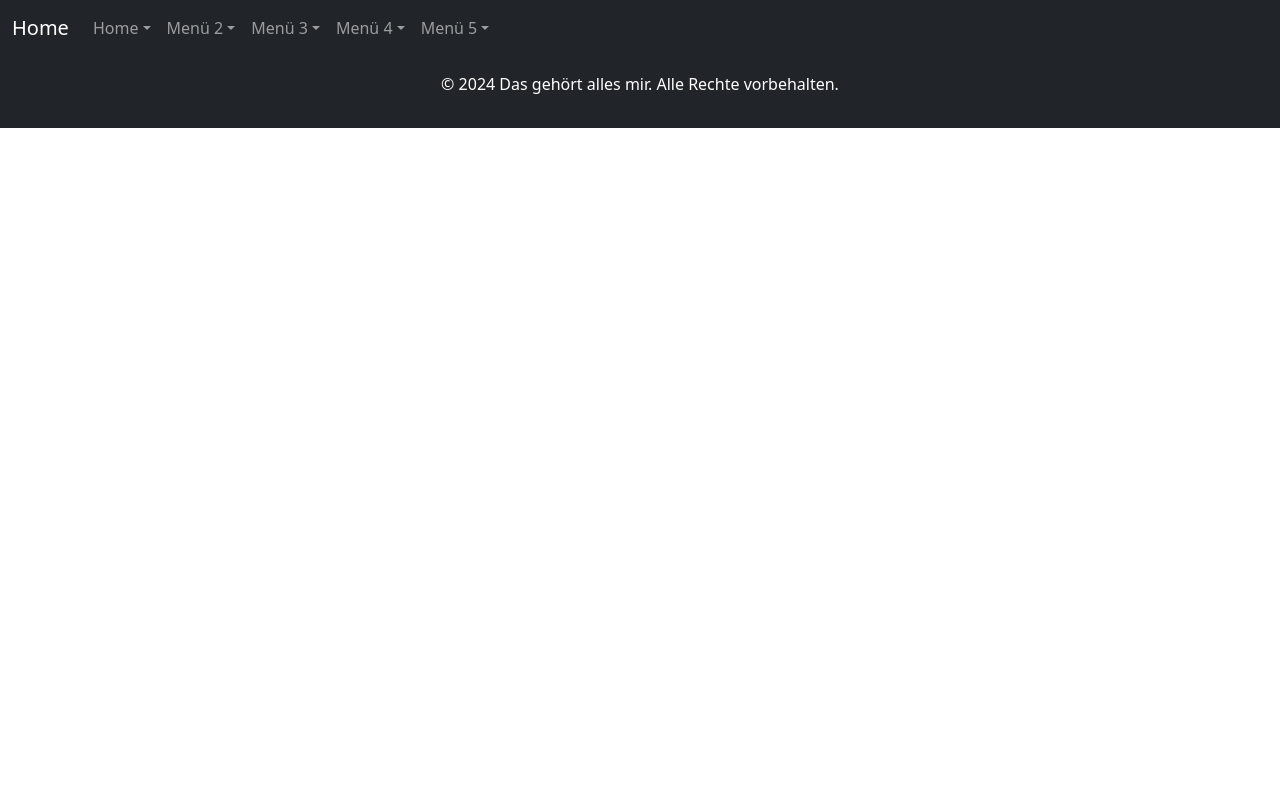
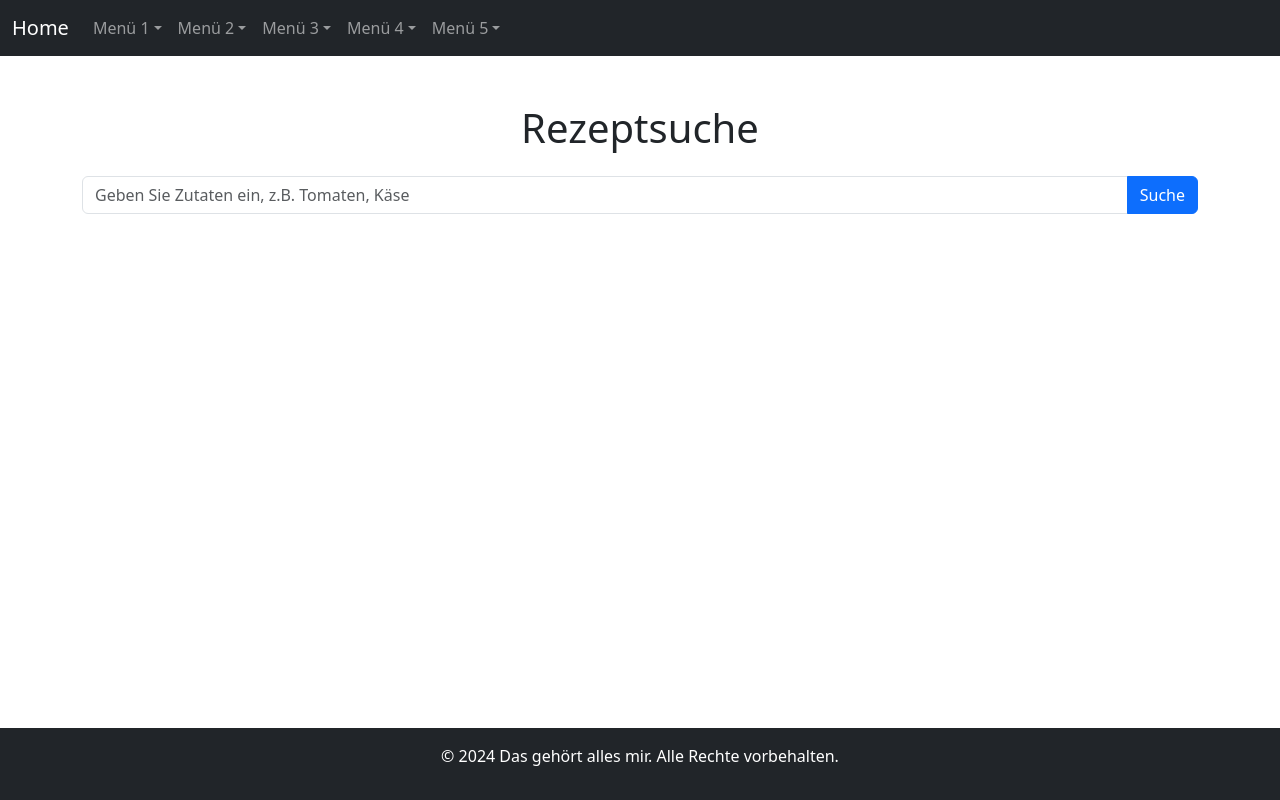
Before and after one commit to SirRazac/my-frontend-project, a React (Create React App) app: page /receipt in a window 1280 px wide. Built offline with nearby package versions, Linux system fonts and the light colour scheme.

Commit message:
some code optimisations

```diff
--- a/src/App.jsx
+++ b/src/App.jsx
@@ -1,10 +1,10 @@
 // ------------------------------------------------------------------------------
 // Import Packages
 // ------------------------------------------------------------------------------
-import React, { Component } from 'react';
-import { BrowserRouter as Router, Route, Routes } from 'react-router-dom';
-import 'bootstrap/dist/css/bootstrap.min.css';
-import 'bootstrap/dist/js/bootstrap.bundle.min';
+import React, { Component } from "react";
+import { BrowserRouter as Router, Route, Routes } from "react-router-dom";
+import "bootstrap/dist/css/bootstrap.min.css";
+import "bootstrap/dist/js/bootstrap.bundle.min";
 
 // ------------------------------------------------------------------------------
 // Import Components
@@ -14,65 +14,67 @@ import Navbar from "./component/navbars/navbar.jsx";
 // ------------------------------------------------------------------------------
 // Import Pages
 // ------------------------------------------------------------------------------
-import BasePage from './pages/basepage.jsx';
-import ShopPage from './pages/shoppage/shoppage.jsx';
-import QrCode from './pages/qrcode/qrcode.jsx';
-import Weather from './pages/weather/weather.jsx';
+import BasePage from "./pages/basepage.jsx";
+import ShopPage from "./pages/shoppage/shoppage.jsx";
+import QrCode from "./pages/qrcode/qrcode.jsx";
+import Weather from "./pages/weather/weather.jsx";
+import Recipe from "./pages/receipt/recipe.jsx";
 
 // ------------------------------------------------------------------------------
 // Class
 // ------------------------------------------------------------------------------
 const menuItems = [
   {
-      label: 'Home',
-      link: '/',
+    label: "Menü 1",
+    link: "/",
     subItems: [
-        { label: 'QR Code Generator', link: '/qrcode' },
-        { label: 'Shop', link: '/shoppage' },
-        { label: 'Wetter', link: '/weather' }
-      ]
+      { label: "QR Code Generator", link: "/qrcode" },
+      { label: "Shop", link: "/shoppage" },
+      { label: "Wetter", link: "/weather" },
+    ],
   },
   {
-      label: 'Menü 2',
-      link: '#about',
+    label: "Menü 2",
+    link: "#about",
     subItems: [
-        { label: 'Submenu 1', link: '#about/sub1' },
-        { label: 'Submenu 2', link: '#about/sub2' },
-        { label: 'Submenu 3', link: '#about/sub3' }
-      ]
+      { label: "Rezept Generator", link: "/receipt" },
+      { label: "Submenu 2", link: "#about/sub2" },
+      { label: "Submenu 3", link: "#about/sub3" },
+    ],
   },
   {
-      label: 'Menü 3',
-      link: '#services',
+    label: "Menü 3",
+    link: "#services",
     subItems: [
-        { label: 'Submenu 1', link: '#services/sub1' },
-        { label: 'Submenu 2', link: '#services/sub2' },
-        { label: 'Submenu 3', link: '#services/sub3' }
-      ]
+      { label: "Submenu 1", link: "#services/sub1" },
+      { label: "Submenu 2", link: "#services/sub2" },
+      { label: "Submenu 3", link: "#services/sub3" },
+    ],
   },
   {
-      label: 'Menü 4',
-      link: '#portfolio',
+    label: "Menü 4",
+    link: "#portfolio",
     subItems: [
-        { label: 'Submenu 1', link: '#portfolio/sub1' },
-        { label: 'Submenu 2', link: '#portfolio/sub2' },
-        { label: 'Submenu 3', link: '#portfolio/sub3' }
-      ]
+      { label: "Submenu 1", link: "#portfolio/sub1" },
+      { label: "Submenu 2", link: "#portfolio/sub2" },
+      { label: "Submenu 3", link: "#portfolio/sub3" },
+    ],
   },
   {
-      label: 'Menü 5',
-      link: '#contact',
+    label: "Menü 5",
+    link: "#contact",
     subItems: [
-        { label: 'Submenu 1', link: '#contact/sub1' },
-        { label: 'Submenu 2', link: '#contact/sub2' },
-        { label: 'Submenu 3', link: '#contact/sub3' }
-      ]
-    }
+      { label: "Submenu 1", link: "#contact/sub1" },
+      { label: "Submenu 2", link: "#contact/sub2" },
+      { label: "Submenu 3", link: "#contact/sub3" },
+    ],
+  },
 ];
 class App extends Component {
   render() {
     return (
       <Router>
+        <div className="d-flex flex-column min-vh-100">
           <React.Fragment>
             <Navbar title="Home" menuItems={menuItems} />
             <Routes>
@@ -80,13 +82,17 @@ const menuItems = [
               <Route path="/shoppage" element={<ShopPage />} />
               <Route path="/qrcode" element={<QrCode />} />
               <Route path="/weather" element={<Weather />} />
+              <Route path="/receipt" element={<Recipe />} />
             </Routes>
-                    <footer className="bg-dark text-white text-center py-3">
+            <footer className="bg-dark text-white text-center py-3 mt-auto">
               <div className="container">
-                            <p>&copy; 2024 Das gehört alles mir. Alle Rechte vorbehalten.</p>
+                <p>
+                  &copy; 2024 Das gehört alles mir. Alle Rechte vorbehalten.
+                </p>
               </div>
             </footer>
           </React.Fragment>
+        </div>
       </Router>
     );
   }
--- /dev/null
+++ b/src/pages/receipt/recipe.jsx
@@ -0,0 +1,103 @@
+// ------------------------------------------------------------------------------
+// Import Packages
+// ------------------------------------------------------------------------------
+import React, { useState } from "react";
+
+// ------------------------------------------------------------------------------
+// Class
+// ------------------------------------------------------------------------------
+const Recipe = () => {
+  const [ingredients, setIngredients] = useState("");
+  const [recipes, setRecipes] = useState([]);
+  const [loading, setLoading] = useState(false);
+  const [error, setError] = useState(null);
+
+  const handleSearch = async () => {
+    setLoading(true);
+    setError(null);
+
+    const formattedIngredients = encodeURIComponent(ingredients.trim());
+    const url = `https://gustar-io-deutsche-rezepte.p.rapidapi.com/search_api?text=${formattedIngredients}`;
+
+    const options = {
+      method: "GET",
+      headers: {
+        "x-rapidapi-key": "a86e5ae0e6mshd0b44e1c0d45919p1e96b5jsn3e873f3c45ed",
+        "x-rapidapi-host": "gustar-io-deutsche-rezepte.p.rapidapi.com",
+      },
+    };
+
+    try {
+      const response = await fetch(url, options);
+      if (!response.ok) {
+        throw new Error(`HTTP error! Status: ${response.status}`);
+      }
+      const result = await response.json();
+      console.log("API Response:", result);
+
+      if (Array.isArray(result) && result.length > 0) {
+        setRecipes(result);
+      } else {
+        setRecipes([]);
+        setError("Keine Rezepte gefunden.");
+      }
+    } catch (error) {
+      setError(`Fehler beim Abrufen der Rezepte: ${error.message}`);
+      console.error("Fehler:", error);
+    } finally {
+      setLoading(false);
+    }
+  };
+
+  return (
+    <div className="container mt-5">
+      <h1 className="text-center mb-4">Rezeptsuche</h1>
+      <div className="input-group mb-3">
+        <input
+          type="text"
+          className="form-control"
+          placeholder="Geben Sie Zutaten ein, z.B. Tomaten, Käse"
+          value={ingredients}
+          onChange={(e) => setIngredients(e.target.value)}
+        />
+        <button className="btn btn-primary" onClick={handleSearch}>
+          Suche
+        </button>
+      </div>
+      {loading && <p className="text-center">Laden...</p>}
+      {error && <p className="text-center text-danger">{error}</p>}
+      {recipes.length > 0 && (
+        <div className="card-deck mt-4">
+          {recipes.map((recipe, index) => (
+            <div className="card" key={index}>
+              <img
+                src={
+                  recipe.image_urls && recipe.image_urls.length > 0
+                    ? recipe.image_urls[0]
+                    : "default-image-url.jpg"
+                }
+                className="card-img-top"
+                alt={recipe.title || "Kein Titel verfügbar"}
+              />
+              <div className="card-body">
+                <h5 className="card-title">
+                  {recipe.title || "Kein Titel verfügbar"}
+                </h5>
+                <a
+                  href={recipe.url || "#"}
+                  className="btn btn-primary"
+                  target="_blank"
+                  rel="noopener noreferrer"
+                >
+                  Zum Rezept
+                </a>
+              </div>
+            </div>
+          ))}
+        </div>
+      )}
+    </div>
+  );
+};
+
+export default Recipe;
--- a/src/styles/WeatherLocations.module.css
+++ b/src/styles/WeatherLocations.module.css
@@ -1,24 +1,23 @@
-/* WeatherLocations.module.css */
 .container {
   display: flex;
   flex-direction: column;
-  min-height: 100vh; /* Stellt sicher, dass die Höhe des Containers mindestens die Höhe des Viewports beträgt */
+  min-height: 100vh;                    /*ensures that the height of the container is at least the height of the viewport */
   padding: 20px;
   font-family: Arial, sans-serif;
 }
 
 .header {
-  text-align: center; /* Zentriert die Überschrift */
+  text-align: center;                   /*centers headline*/
   margin-top: 0;
-  margin-bottom: 20px; /* Abstand zur nächsten Sektion */
+  margin-bottom: 20px;                  /*distance to the next section */
 }
 
 .grid {
   display: flex;
   flex-wrap: wrap;
   justify-content: space-around;
-  margin-bottom: 40px; /* Abstand zum Fußbereich */
-  flex: 1; /* Flex-Bereich für den Rest der Seite */
+  margin-bottom: 40px;                  /*distance to the foot area*/
+  flex: 1;                              /*flex area for the rest of the page*/
 }
 
 .locationContainer {
@@ -28,21 +27,20 @@
   margin: 10px;
   width: 200px;
   text-align: center;
-  /* Keine flex-Eigenschaft hier, um die Größe der Karten konstant zu halten */
 }
 
 .cold {
-  background-color: #00f; /* Blau für kaltes Wetter */
+  background-color: #00f;             /*blue cold weather*/
 }
 .cool {
-  background-color: #0ff; /* Hellblau für kühles Wetter */
+  background-color: #0ff;             /*light blue fresh weather*/
 }
 .mild {
-  background-color: rgb(217, 255, 0); /* Grün für mildes Wetter */
+  background-color: rgb(217, 255, 0); /*green mild weather*/
 }
 .warm {
-  background-color: rgb(255, 187, 0); /* Gelb für warmes Wetter */
+  background-color: rgb(255, 187, 0); /*yellow warm weather*/
 }
 .hot {
-  background-color: #f00; /* Rot für heißes Wetter */
+  background-color: #f00;             /*red hot weather*/
 }
```
Also changed, not shown: src/component/navbars/navbar.jsx (+29 -7 lines), src/component/navbars/navbarold.jsx (+12 -8 lines), src/component/shopping/Warenkorb.jsx (+14 -9 lines), src/component/shopping/product.jsx (+16 -8 lines), src/pages/basepage.jsx (+26 -8 lines), src/pages/qrcode/qrcode.jsx (+20 -12 lines), src/pages/shoppage/shoppage.jsx (+31 -11 lines), src/pages/weather/weatherlocations.jsx (+29 -24 lines). Lines whose indentation alone changed are shown as unchanged.
